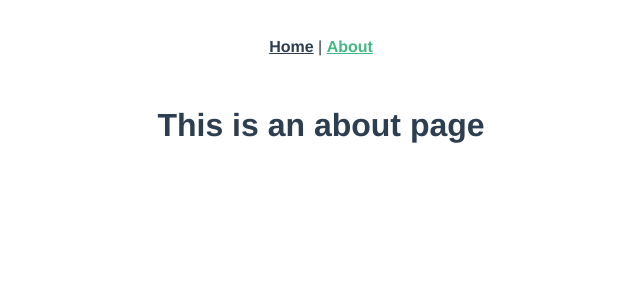
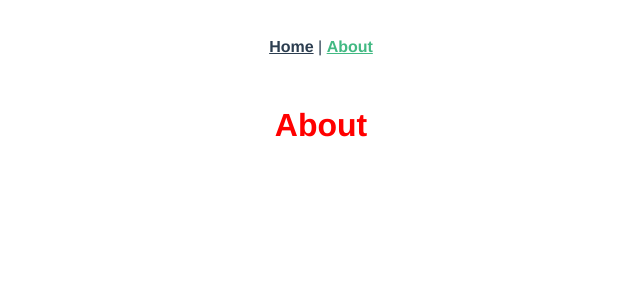
Before and after one commit to yeyisan/instagram-clone-vue, a Vue app: page /about in a window 1280 px wide. Shown: the top 300 px of the page, without its empty margins (319-959 px from the left). Built offline with nearby package versions, Linux system fonts and the light colour scheme.

Commit message:
Init post css config

```diff
--- a/package.json
+++ b/package.json
@@ -26,6 +26,8 @@
     "eslint": "^6.7.2",
     "eslint-plugin-prettier": "^3.1.3",
     "eslint-plugin-vue": "^6.2.2",
+    "postcss-custom-media": "^7.0.8",
+    "postcss-nested": "^4.2.3",
     "prettier": "^1.19.1",
     "vue-template-compiler": "^2.6.11"
   }
--- /dev/null
+++ b/postcss.config.js
@@ -0,0 +1,15 @@
+module.exports = {
+  plugins: {
+    "postcss-nested": {},
+    "postcss-custom-media": {
+      importFrom: [
+        {
+          customMedia: { "--t": "(min-width: 960px)" }
+        },
+        {
+          customMedia: { "--t": "(min-width: 1270px)" }
+        }
+      ]
+    }
+  }
+};
--- a/src/views/About.vue
+++ b/src/views/About.vue
@@ -1,5 +1,5 @@
 <template>
   <div class="about">
-    <h1>This is an about page</h1>
+    <h1>About</h1>
   </div>
 </template>
--- a/src/views/Home.vue
+++ b/src/views/Home.vue
@@ -1,18 +1,20 @@
 <template>
   <div class="home">
-    <img alt="Vue logo" src="../assets/logo.png" />
-    <HelloWorld msg="Welcome to Your Vue.js App" />
+    <h1>Home</h1>
   </div>
 </template>
 
 <script>
-// @ is an alias to /src
-import HelloWorld from "@/components/HelloWorld.vue";
-
 export default {
-  name: "Home",
-  components: {
-    HelloWorld
-  }
+  name: "Home"
 };
 </script>
+
+<style>
+h1 {
+  color: red;
+  @media (--t) {
+    color: blue;
+  }
+}
+</style>
```
Also changed, not shown: 1 other file (tests, documents, lock files or other folders).
